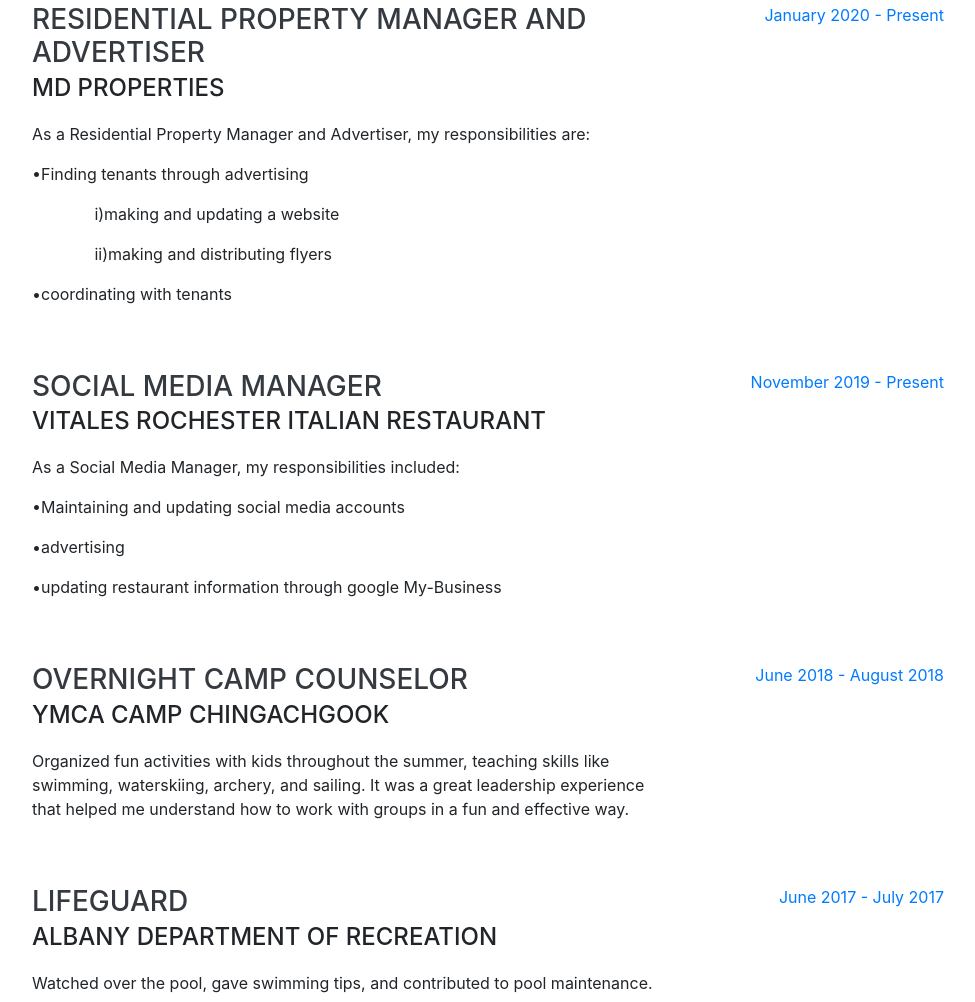
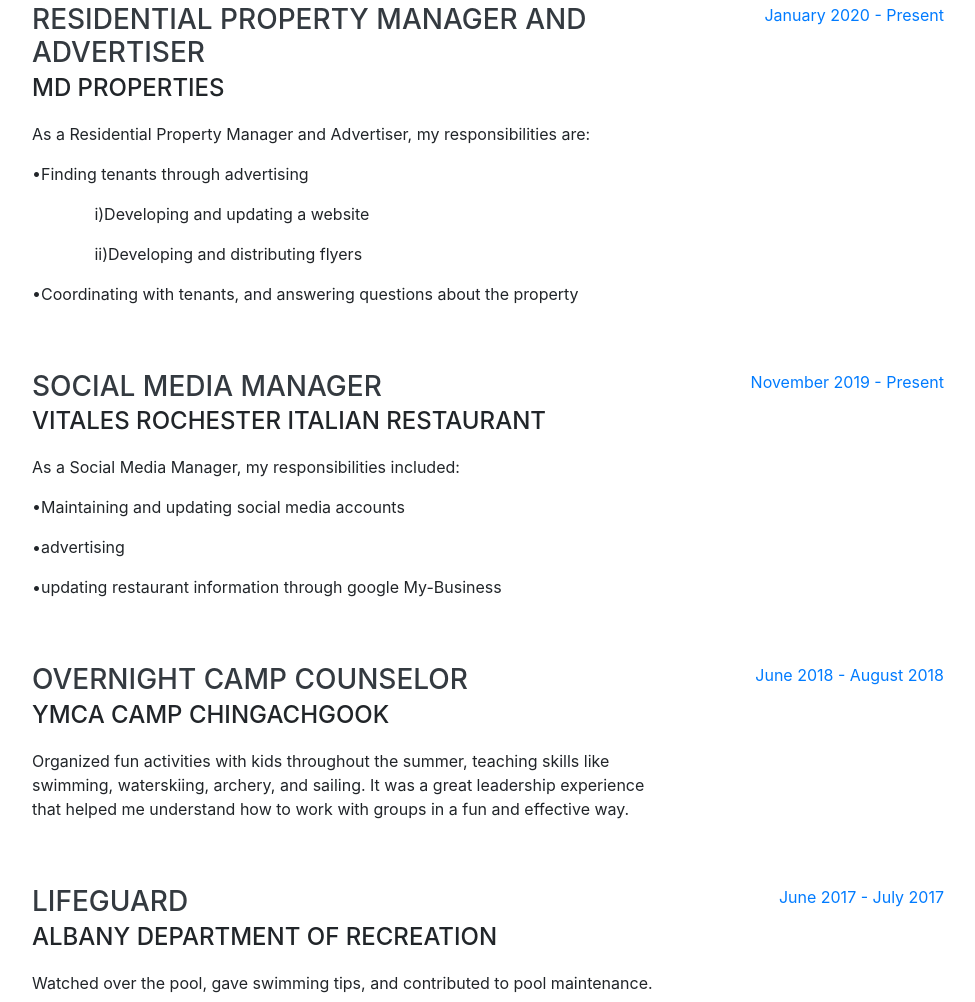
Before and after one commit to BarakBinyamin/BarakBinyamin.github.io-, a website with bundled scripts: page index.html in a window 1280 px wide. Shown: the part 4320-5322 px from the top of the page, without its empty margins (288-1263 px from the left). Built offline with nearby package versions, Linux system fonts and the light colour scheme; a web font is replaced by a local one.

Commit message:
Update index.html

```diff
--- a/index.html
+++ b/index.html
@@ -228,9 +228,9 @@
             <div class="subheading mb-3">MD Properties</div>
             <p>As a Residential Property Manager and Advertiser, my responsibilities are:</p>
 		 <p>•Finding tenants through advertising</p>
-           		 <p style="margin-left:10%; margin-right:10%;">i)making and updating a website </p>
-          		 <p style="margin-left:10%; margin-right:10%;">ii)making and distributing flyers</p>
-           	 <p>•coordinating with tenants </p>
+           		 <p style="margin-left:10%; margin-right:10%;">i)Developing and updating a website </p>
+          		 <p style="margin-left:10%; margin-right:10%;">ii)Developing and distributing flyers</p>
+           	 <p>•Coordinating with tenants, and answering questions about the property</p>
           </div>
           <div class="resume-date text-md-right">
             <span class="text-primary">January 2020 - Present</span>
```
